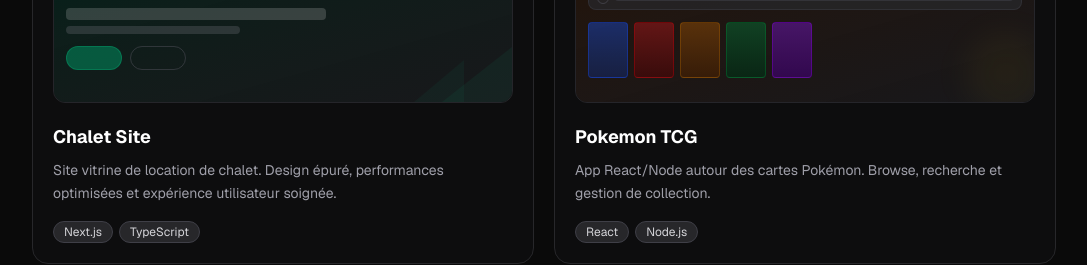
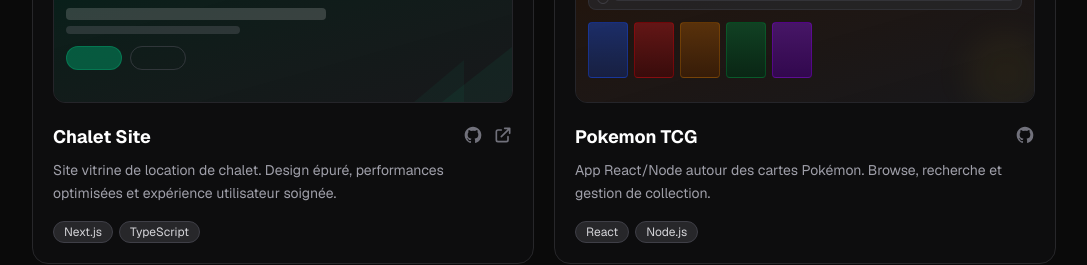
Before and after one commit to alexisgruny/portfolio, a Next.js app: page / in a window 1280 px wide. Shown: the part 1700-1965 px from the top of the page, without its empty margins (96-1183 px from the left). Built offline with nearby package versions, Linux system fonts and the light colour scheme.

Commit message:
Ajouts des liens

```diff
--- a/src/app/page.tsx
+++ b/src/app/page.tsx
@@ -27,8 +27,8 @@
       "Site vitrine de location de chalet. Design épuré, performances optimisées et expérience utilisateur soignée.",
     stack: ["Next.js", "TypeScript"],
     mockupType: "chalet",
-    liveUrl: undefined, // TODO: lien live
-    githubUrl: undefined, // TODO: lien GitHub
+    liveUrl: "https://chalet-jaia-preview.vercel.app/",
+    githubUrl: "https://github.com/alexisgruny/chalet-site"
   },
   {
     title: "Pokemon TCG",
@@ -37,7 +37,7 @@
     stack: ["React", "Node.js"],
     mockupType: "pokemon",
     liveUrl: undefined,
-    githubUrl: undefined, // TODO: lien GitHub
+    githubUrl: "https://github.com/alexisgruny/Pokemon-tcg-test"
   },
 ];
 
```
